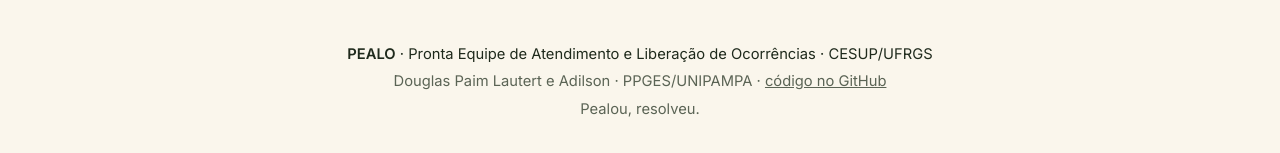
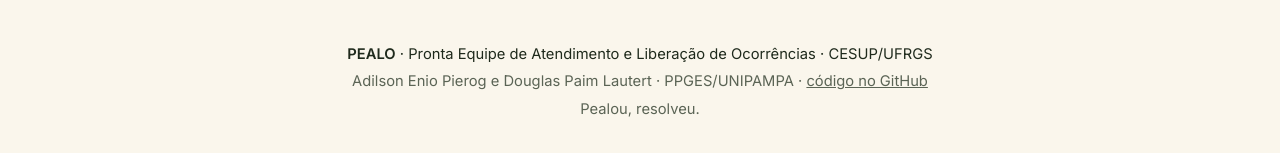
Before and after one commit to pealo-cesup/pealo-cesup.github.io, a plain HTML site: page index.html in a window 1280 px wide. Shown: the part 6609-6762 px from the top of the page. Drawn offline with Linux system fonts and the light colour scheme.

Commit message:
Rodapé: Adilson Enio Pierog antes de Douglas Paim Lautert
Co-Authored-By: Claude Opus 5.5 <noreply@anthropic.com>

```diff
--- a/index.html
+++ b/index.html
@@ -242,7 +242,7 @@
 
 <footer class="wrap footer">
   <p><strong>PEALO</strong> · Pronta Equipe de Atendimento e Liberação de Ocorrências · CESUP/UFRGS</p>
-  <p class="muted">Douglas Paim Lautert e Adilson · PPGES/UNIPAMPA · <a href="https://github.com/douglaslautert/cesup_incidentes">código no GitHub</a></p>
+  <p class="muted">Adilson Enio Pierog e Douglas Paim Lautert · PPGES/UNIPAMPA · <a href="https://github.com/douglaslautert/cesup_incidentes">código no GitHub</a></p>
   <p class="muted">Pealou, resolveu.</p>
 </footer>
 
```
